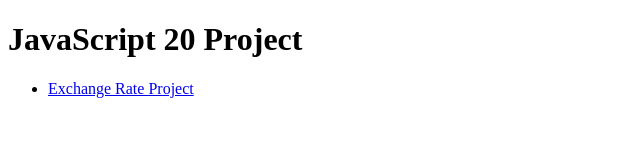
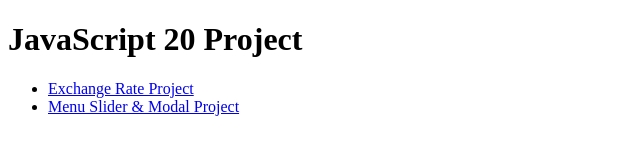
Before and after one commit to soyeon102/javascript20, a plain HTML site: page index.html in a window 1280 px wide. Shown: the whole page, without its empty margins (0-640 px from the left). Drawn offline with Linux system fonts and the light colour scheme.

Commit message:
modal-menu-slider 프로젝트 추가

```diff
--- a/index.html
+++ b/index.html
@@ -10,6 +10,9 @@
     <h1>JavaScript 20 Project</h1>
     <ul>
       <li><a href="exchange-rate/index.html">Exchange Rate Project</a></li>
+      <li>
+        <a href="modal-menu-slider/index.html">Menu Slider & Modal Project</a>
+      </li>
     </ul>
   </body>
 </html>
```
